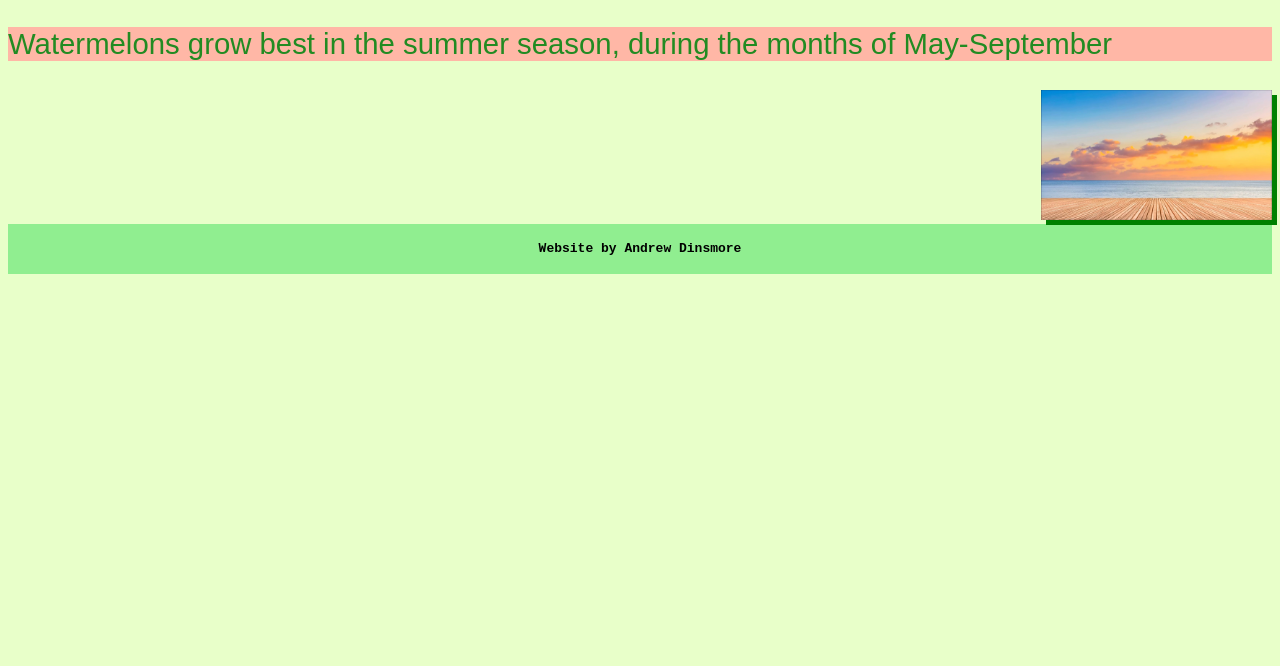
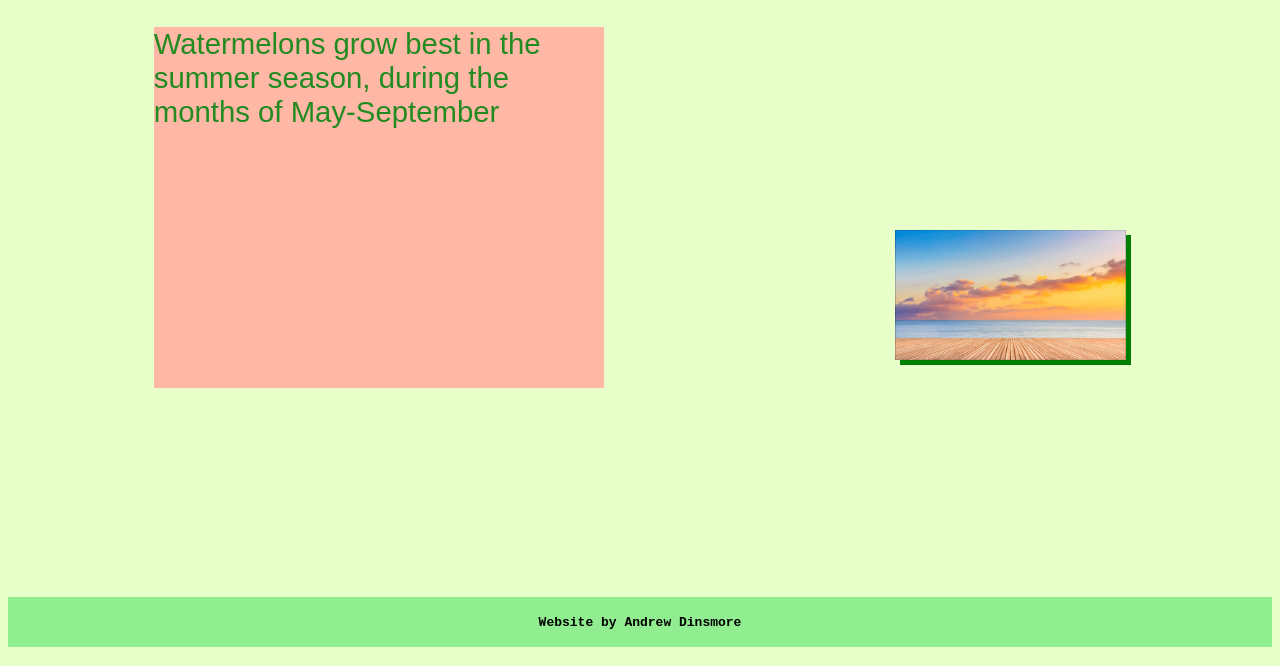
Before and after one commit to adinsmo8/assignment3, a plain HTML site: page season.html in a window 1280 px wide. Shown: the part 134-800 px from the top of the page. Drawn offline with Linux system fonts and the light colour scheme.

Commit message:
final revisions made

```diff
--- a/css/styles.css
+++ b/css/styles.css
@@ -28,11 +28,11 @@ h1 {
 }
 
 h2 {
-    color: limegreen
+    color: limegreen;
 }
 
 h3 {
-    color: limegreen
+    color: limegreen;
 }
 
 html {
@@ -70,6 +70,17 @@ header nav li {
     padding: 1em;
 }
 
+main {
+    display: flex;
+    justify-content: space-around;
+    min-height: 600px;
+}
+
+#homepage {
+    display: flex;
+    flex-direction: column;
+}
+
 footer {
     display: flex;
     justify-content: center;
@@ -104,7 +115,6 @@ footer {
     display: flex;
     align-items: center;
     justify-content: center;
-
 }
 
 #watermelon_characteristics1 {
@@ -125,16 +135,26 @@ footer {
 #discovery_pictures {
     display: flex;
     flex-direction: column;
+    justify-content: space-around;
     align-items: flex-end;
 }
 
 #season_pictures {
     display: flex;
-    justify-content: flex-end;
+    flex-direction: column;
+    justify-content: space-around;
+    align-items: flex-end;
 }
 
 
 #discovery_paragraph {
     display: flex;
+    max-width: 450px;
+    max-height: 420px;
+}
 
+#season_paragraph {
+    display: flex;
+    max-width: 450px;
+    max-height: 420px;
 }
--- a/season.html
+++ b/season.html
@@ -32,7 +32,7 @@
 
     <main>
 
-<div>
+        <div id="season_paragraph">
 
             <p>Watermelons grow best in the summer season, during the months of May-September</p>
 
```
Also changed, not shown: discovery.html (+1 -3 lines), index.html (+2 -1 lines). Lines whose indentation alone changed are shown as unchanged.
